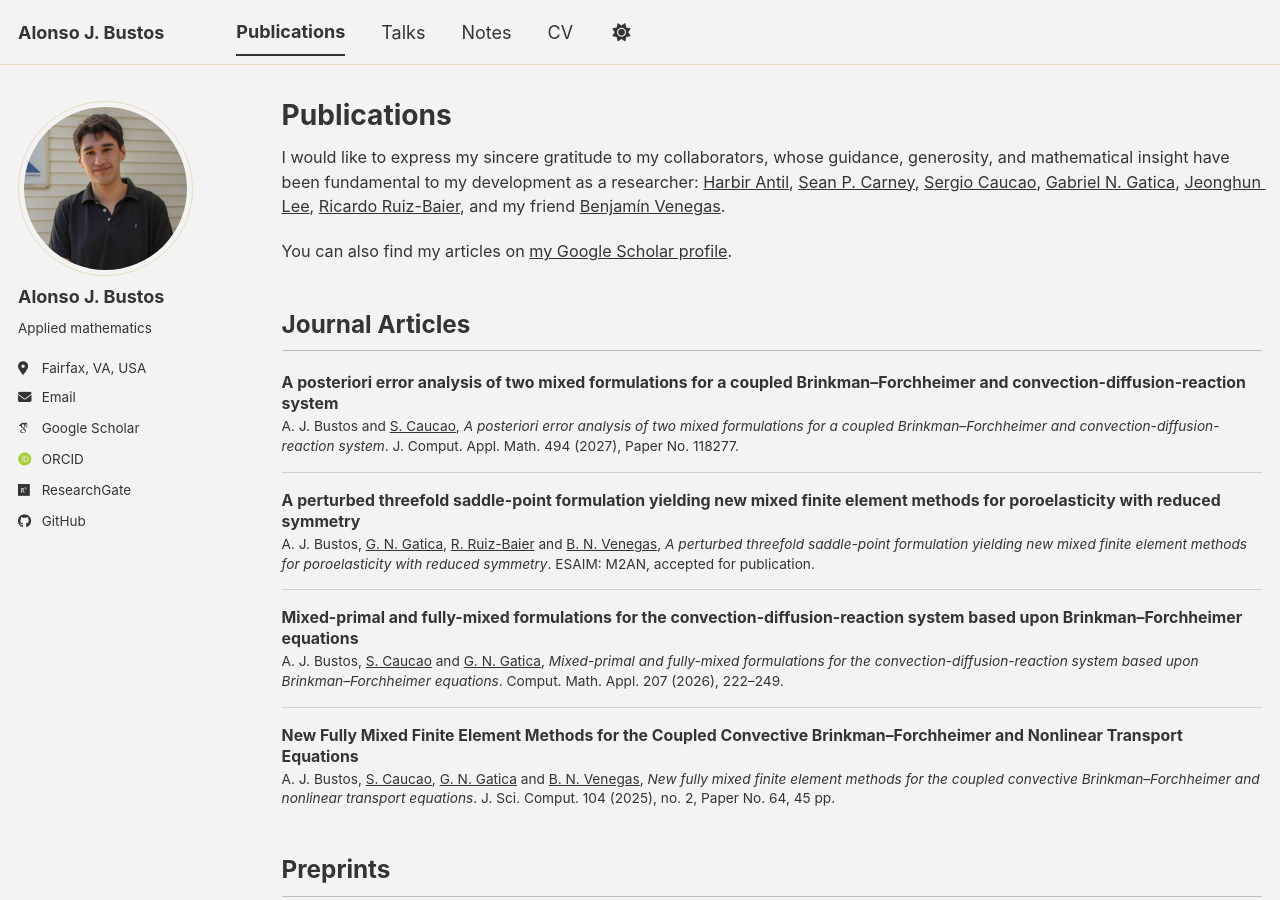
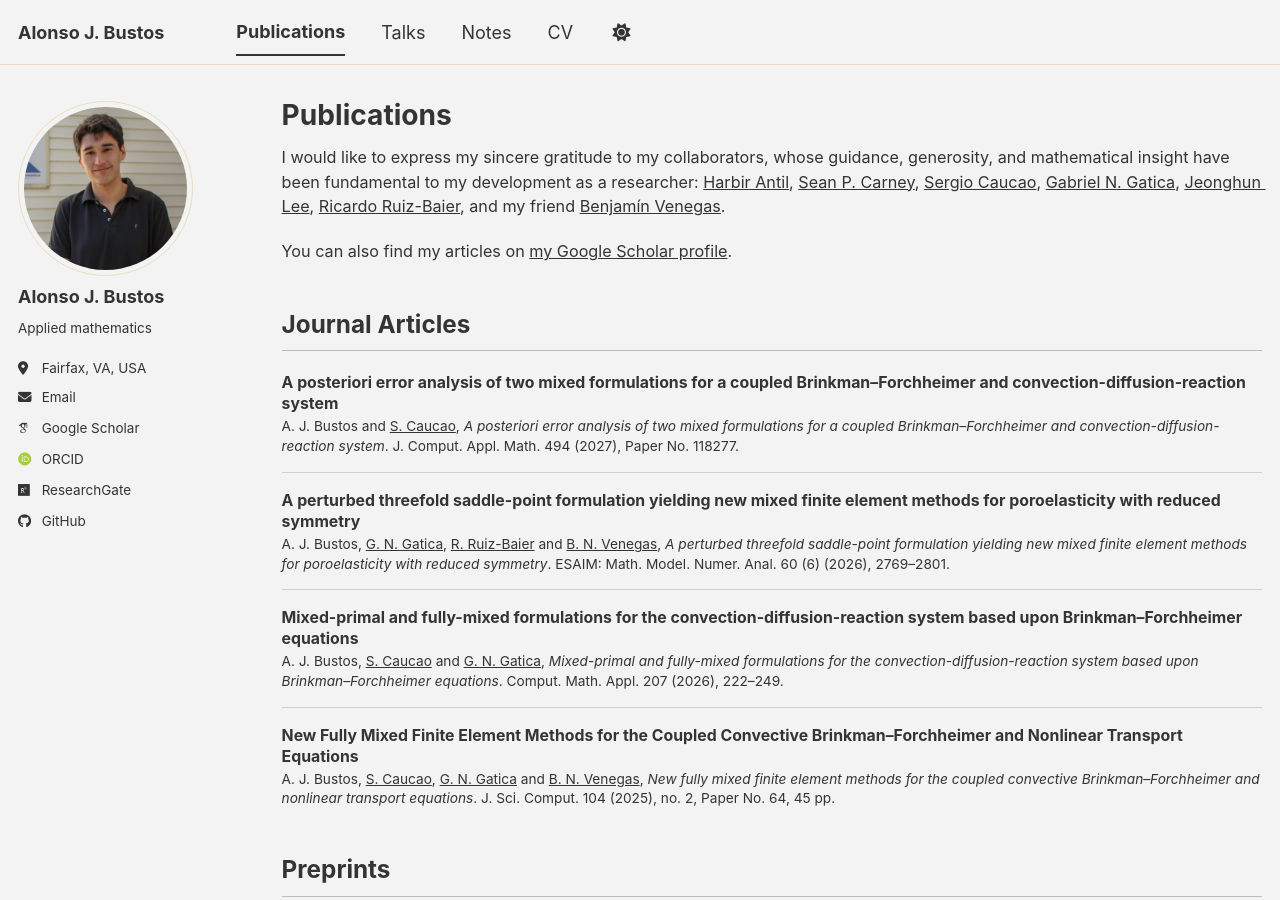
Before and after one commit to alonsojbustos/alonsojbustos.github.io, a Jekyll site: the page built from _pages/publications.md, in a window 1280 px wide and 900 px high. Built offline with Jekyll 4.4.1, drawn with Linux system fonts in a browser that asks for light colours; some web fonts are replaced; a script bundle is joined from its source files by our own code; library files that are not in the unit come from our copies.

Commit message:
Revise publication entry for poroelasticity methods
Updated publication details for A. J. Bustos and collaborators, including changes to the journal name and publication year.

```diff
--- a/_pages/publications.md
+++ b/_pages/publications.md
@@ -27,7 +27,7 @@ A. J. Bustos and <a href='https://scaucao.github.io'>S. Caucao</a>, <i>A posteri
 
 ### [A perturbed threefold saddle-point formulation yielding new mixed finite element methods for poroelasticity with reduced symmetry](https://doi.org/10.1051/m2an/2026082)
 
-A. J. Bustos, <a href='https://www.ci2ma.udec.cl/ggatica/index-english.html'>G. N. Gatica</a>, <a href='https://ruizbaier.github.io/pubs.html'>R. Ruiz-Baier</a> and <a href='https://benjamin-venegas.github.io'>B. N. Venegas</a>, <i>A perturbed threefold saddle-point formulation yielding new mixed finite element methods for poroelasticity with reduced symmetry</i>. ESAIM: M2AN, accepted for publication.
+A. J. Bustos, <a href='https://www.ci2ma.udec.cl/ggatica/index-english.html'>G. N. Gatica</a>, <a href='https://ruizbaier.github.io/pubs.html'>R. Ruiz-Baier</a> and <a href='https://benjamin-venegas.github.io'>B. N. Venegas</a>, <i>A perturbed threefold saddle-point formulation yielding new mixed finite element methods for poroelasticity with reduced symmetry</i>. ESAIM: Math. Model. Numer. Anal. 60 (6) (2026), 2769--2801.
 
 ### [Mixed-primal and fully-mixed formulations for the convection-diffusion-reaction system based upon Brinkman--Forchheimer equations](https://www.sciencedirect.com/science/article/abs/pii/S0898122126000775?via%3Dihub)
 
```
